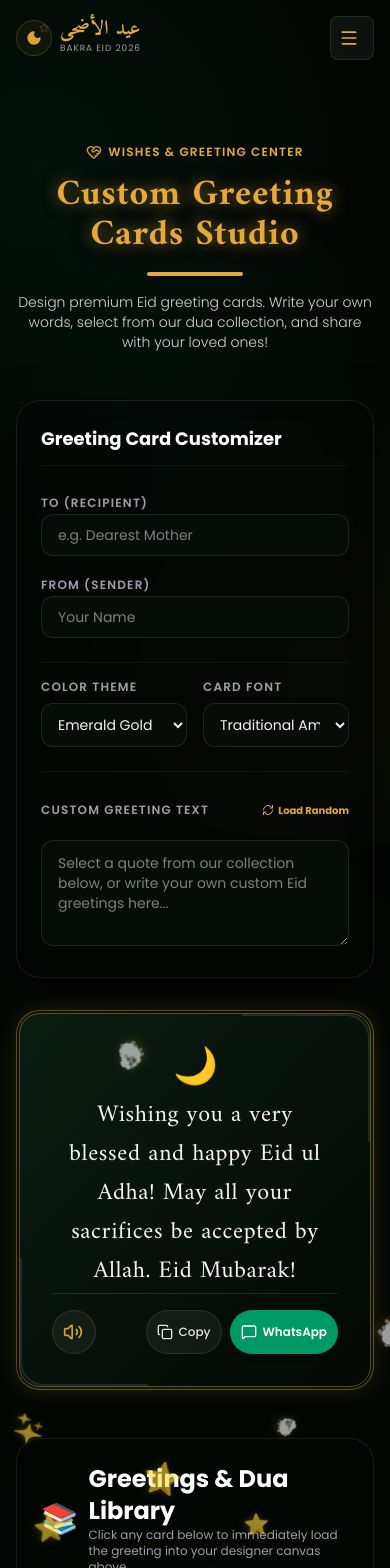
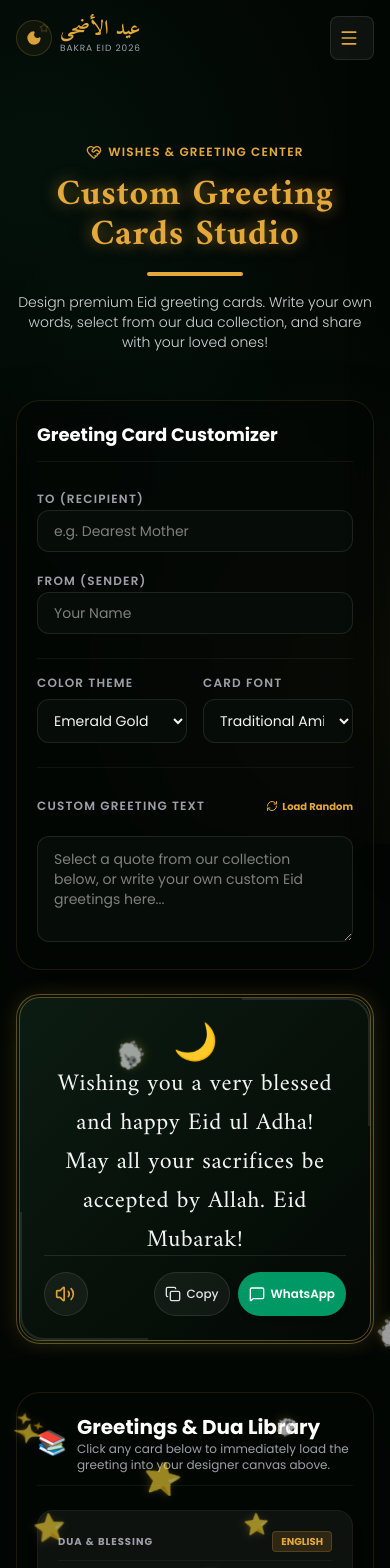
Before and after one commit to codewithlaiba28/Eid_ul_azha_2026, a Next.js app: page /wishes in a window 390 px wide. Shown: the top 1568 px of the page. Built offline with nearby package versions, Linux system fonts and the light colour scheme.

Commit message:
feat: make Wishes page responsive across devices - Responsive card designer with adaptive sizing - Mobile-friendly card preview (350-420px) - Flexible library grid (1-2 columns) - Adaptive padding (5-8)

```diff
--- a/src/app/wishes/page.tsx
+++ b/src/app/wishes/page.tsx
@@ -136,11 +136,11 @@ export default function WishesPage() {
         </div>
 
         {/* Studio Console Layout */}
-        <div className="grid grid-cols-1 lg:grid-cols-12 gap-8 items-start">
+        <div className="grid grid-cols-1 lg:grid-cols-12 gap-6 sm:gap-8 items-start">
 
           {/* Left Console: Card Design Customizer (6 cols) */}
           <div className="lg:col-span-6 space-y-6">
-            <div className="glassmorphism-dark border border-white/10 bg-white/[0.02] backdrop-blur-md rounded-3xl p-6 sm:p-8 shadow-2xl space-y-6 text-zinc-100">
+            <div className="glassmorphism-dark border border-white/10 bg-white/[0.02] backdrop-blur-md rounded-3xl p-5 sm:p-6 md:p-8 shadow-2xl space-y-6 text-zinc-100">
               <h3 className="text-lg font-bold text-white border-b border-white/5 pb-3 font-poppins">
                 Greeting Card Customizer
               </h3>
@@ -223,7 +223,7 @@ export default function WishesPage() {
           {/* Right Console: Live Card Canvas Preview (6 cols) */}
           <div className="lg:col-span-6 flex flex-col justify-center items-center w-full">
             <div
-              className={`w-full max-w-lg rounded-3xl p-8 border-4 border-double ${cardThemes[cardTheme].bg} ${cardThemes[cardTheme].text} ${cardThemes[cardTheme].border} ${cardThemes[cardTheme].glow} relative overflow-hidden flex flex-col justify-between h-[380px] sm:h-[420px]`}
+              className={`w-full max-w-lg rounded-3xl p-6 sm:p-8 border-4 border-double ${cardThemes[cardTheme].bg} ${cardThemes[cardTheme].text} ${cardThemes[cardTheme].border} ${cardThemes[cardTheme].glow} relative overflow-hidden flex flex-col justify-between h-[350px] sm:h-[380px] md:h-[420px]`}
             >
               {/* Card visual patterns */}
               <div className="absolute top-0 right-0 w-32 h-32 opacity-10 border-t-2 border-r-2 border-white rounded-tr-3xl" />
@@ -295,16 +295,16 @@ export default function WishesPage() {
         </div>
 
         {/* PREMADE WISHES LIBRARY */}
-        <section className="glassmorphism-dark border border-white/10 bg-white/[0.02] backdrop-blur-md rounded-3xl p-6 sm:p-8 shadow-2xl text-zinc-100">
+        <section className="glassmorphism-dark border border-white/10 bg-white/[0.02] backdrop-blur-md rounded-3xl p-5 sm:p-6 md:p-8 shadow-2xl text-zinc-100">
           <div className="flex items-center gap-2.5 mb-6 border-b border-white/5 pb-3">
-            <span className="text-3xl">📚</span>
+            <span className="text-2xl sm:text-3xl">📚</span>
             <div>
-              <h2 className="text-2xl font-bold text-white font-poppins">Greetings & Dua Library</h2>
+              <h2 className="text-xl sm:text-2xl font-bold text-white font-poppins">Greetings & Dua Library</h2>
               <p className="text-xs text-zinc-400">Click any card below to immediately load the greeting into your designer canvas above.</p>
             </div>
           </div>
 
-          <div className="grid grid-cols-1 md:grid-cols-2 gap-6">
+          <div className="grid grid-cols-1 md:grid-cols-2 gap-4 sm:gap-6">
             {predefinedQuotes.map((quote, idx) => (
               <motion.div
                 key={idx}
```
